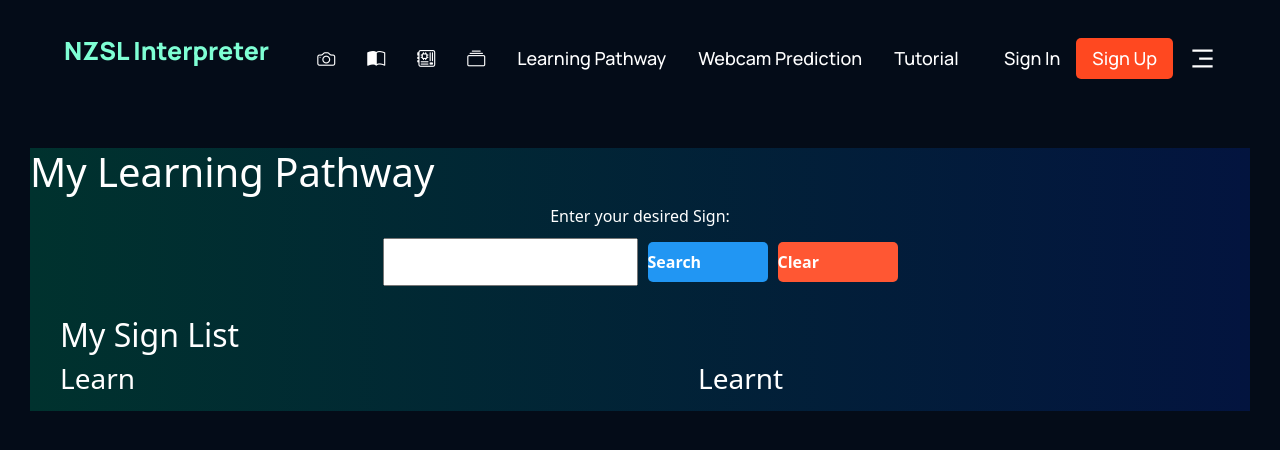
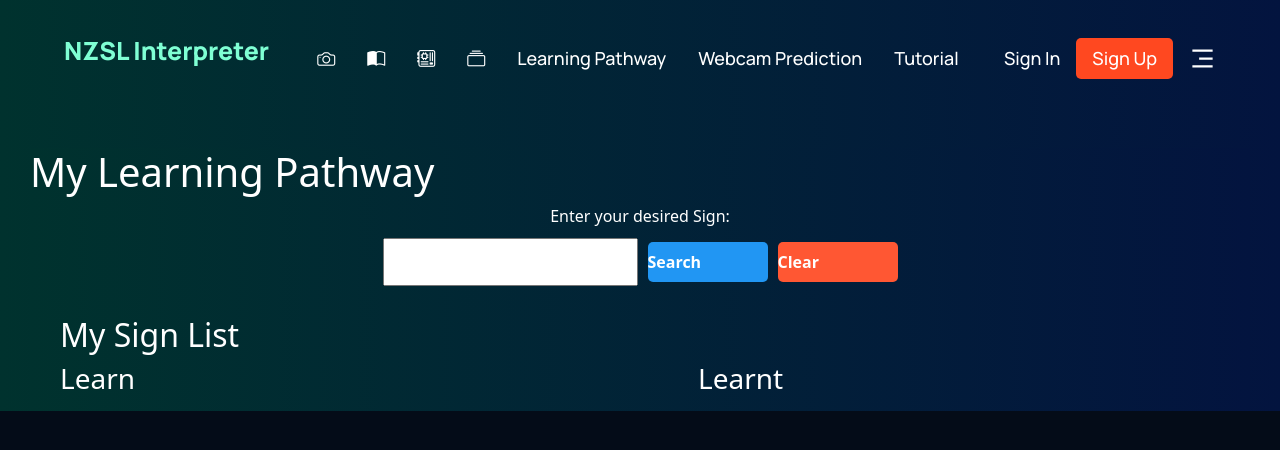
Before and after one commit to t4sman/NZSL-Interpreter, a React (Create React App) app in the folder ui/: page /jonnyPage in a window 1280 px wide. Shown: the top 450 px of the page. Built offline with nearby package versions, Linux system fonts and the light colour scheme.

Commit message:
merge everyones together and fix conflicts

```diff
--- a/ui/package.json
+++ b/ui/package.json
@@ -15,7 +15,7 @@
     "concurrently": "^8.2.2",
     "cors": "^2.8.5",
     "express": "^4.19.2",
-    "mongodb": "^6.5.0",
+    "mongodb": "^6.7.0",
     "npm": "^10.5.2",
     "react": "^18.2.0",
     "react-dom": "^18.2.0",
--- a/ui/src/App.js
+++ b/ui/src/App.js
@@ -1,5 +1,6 @@
 import React from 'react';
-import { Navbar, MediaPipe, HelpBtn } from './components';
+import { useState } from 'react';
+import { Navbar, MediaPipe, HelpBtn, DarkMode } from './components';
 import { Footer, Features, Header } from './containers';
 import './App.css';
 import TranslationBox from './components/translationBox/TranslationBox';
--- a/ui/src/pages/jonnyPage.js
+++ b/ui/src/pages/jonnyPage.js
@@ -35,7 +35,7 @@ const JohnnyPage = () => {
   };
 
   return (
-    <div>
+    <div className='gradient__bg'>
       <Navbar />
       <SearchPage
         onSearch={handleSearch}
```
Also changed, not shown: 1 other file (tests, documents, lock files or other folders).
